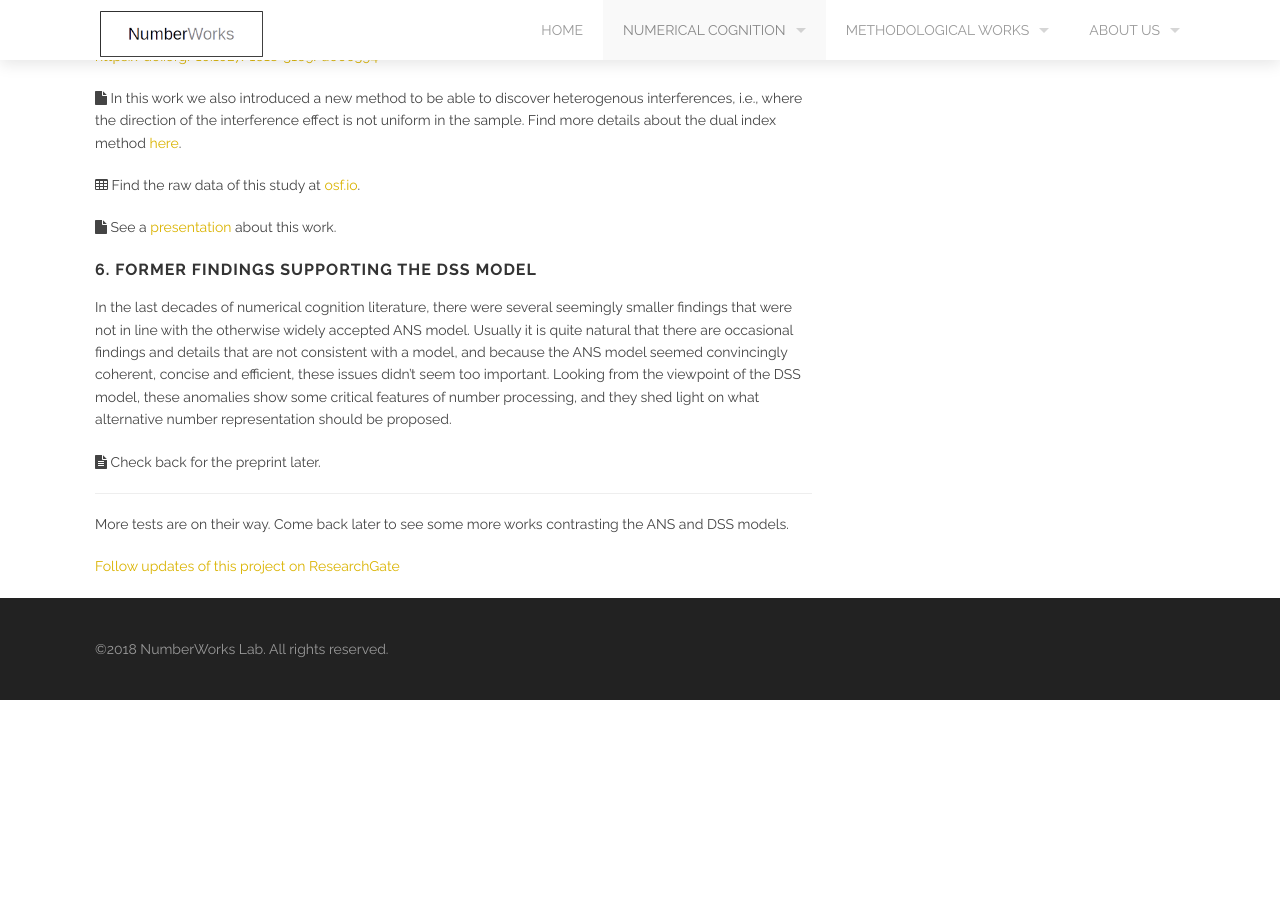
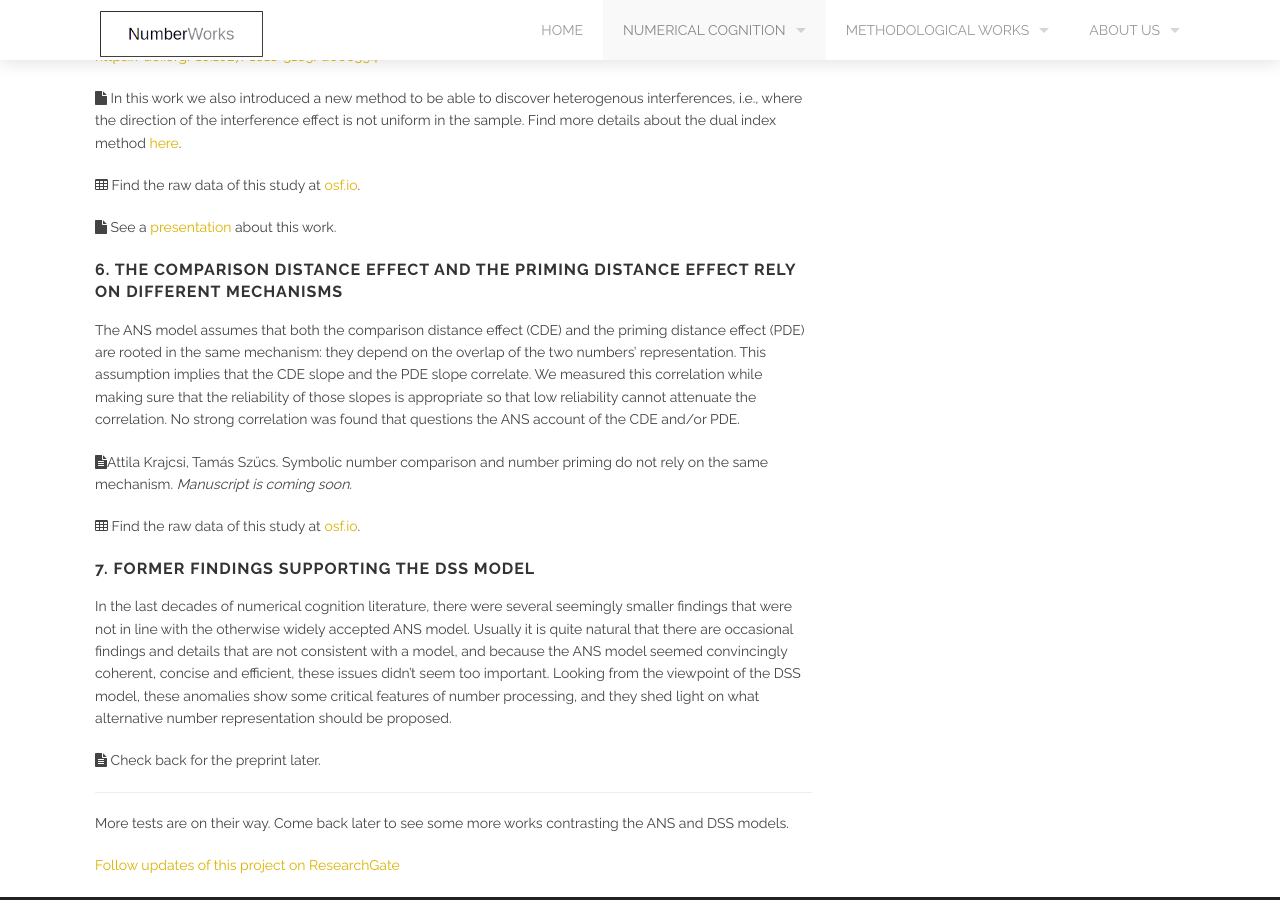
Before and after one commit to theNumberWorks/numberworks_website, a Jekyll site: the page built from discrete_semantic_system.md, in a window 1280 px wide and 900 px high, scrolled down 3778 px. Built offline with Jekyll 4.4.1, drawn with Linux system fonts in a browser that asks for light colours; before the commit the page ends 4478 px from its top, so only the background shows below that.

Commit message:
Update discrete_semantic_system.md

```diff
--- a/discrete_semantic_system.md
+++ b/discrete_semantic_system.md
@@ -87,7 +87,14 @@ The ANS model can explain several numerical interferences (e.g., the interferenc
 
 <i class='fa fa-file'></i> See a [presentation](https://osf.io/fst9v/) about this work.
 
-### 6. Former findings supporting the DSS model
+### 6. The comparison distance effect and the priming distance effect rely on different mechanisms
+The ANS model assumes that both the comparison distance effect (CDE) and the priming distance effect (PDE) are rooted in the same mechanism: they depend on the overlap of the two numbers' representation. This assumption implies that the CDE slope and the PDE slope correlate. We measured this correlation while making sure that the reliability of those slopes is appropriate so that low reliability cannot attenuate the correlation. No strong correlation was found that questions the ANS account of the CDE and/or PDE.
+
+<i class='fa fa-file-text'></i>Attila Krajcsi, Tamás Szűcs. Symbolic number comparison and number priming do not rely on the same mechanism. <i>Manuscript is coming soon.</i>
+
+<i class='fa fa-table'></i> Find the raw data of this study at [osf.io](https://osf.io/bs94q/).
+
+### 7. Former findings supporting the DSS model
 In the last decades of numerical cognition literature, there were several seemingly smaller findings that were not in line with the otherwise widely accepted ANS model. Usually it is quite natural that there are occasional findings and details that are not consistent with a model, and because the ANS model seemed convincingly coherent, concise and efficient, these issues didn’t seem too important. Looking from the viewpoint of the DSS model, these anomalies show some critical features of number processing, and they shed light on what alternative number representation should be proposed.
 
 <i class='fa fa-file-text'></i> Check back for the preprint later.
```
